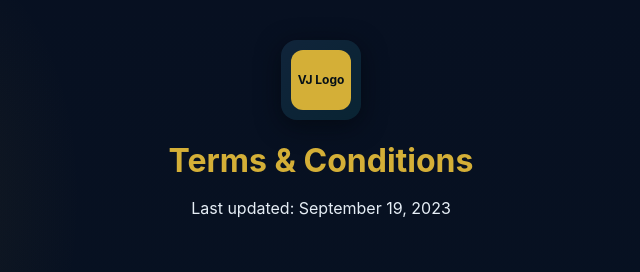
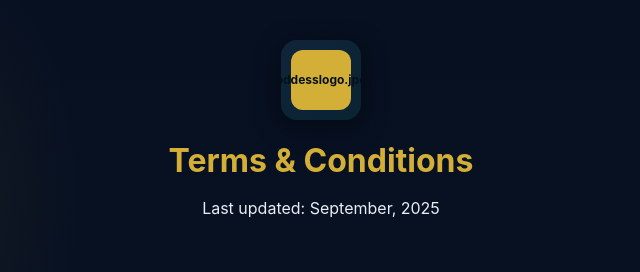
Before and after one commit to vishwaadhinijothidam/Website, a plain HTML site: page terms-conditions.html in a window 1280 px wide. Shown: the top 272 px of the page, 319-959 px from the left. Drawn offline with Linux system fonts and the light colour scheme.

Commit message:
Update terms-conditions.html

```diff
--- a/terms-conditions.html
+++ b/terms-conditions.html
@@ -136,10 +136,10 @@
   <div class="container">
     <header>
       <div class="logo">
-        <div class="logo-placeholder">VJ Logo</div>
+        <div class="logo-placeholder">goddesslogo.jpeg</div>
       </div>
       <h1>Terms & Conditions</h1>
-      <p>Last updated: September 19, 2023</p>
+      <p>Last updated: September, 2025</p>
     </header>
 
     <div class="legal-content">
@@ -181,8 +181,9 @@
     <a href="index.html" class="back-link">← Back to Home</a>
 
     <footer>
-      <p>© 2023 Vishwaadhini Jothidam. All rights reserved.</p>
+      <p>© 2025 Vishwaadhini Jothidam. All rights reserved.</p>
     </footer>
   </div>
 </body>
+
 </html>
```
